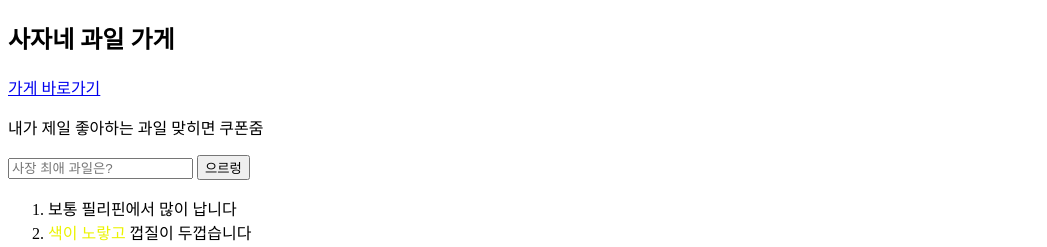
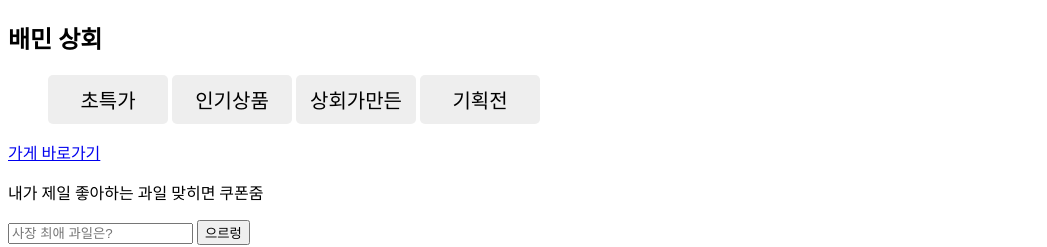
Before and after one commit to ella-yschoi/BaeminMart-Clone, a plain HTML site: page index.html in a window 1280 px wide. Shown: the top 247 px of the page, without its empty margins (0-1047 px from the left). Drawn offline with Linux system fonts and the light colour scheme.

Commit message:
docs: Add CSS selector

```diff
--- a/css/main.css
+++ b/css/main.css
@@ -1,6 +1,32 @@
 body {
     font-family: BM Hanna Pro;
 }
+
+.navbar li {
+    display: inline-block;
+    width: 100px;
+    text-align: center;
+    background: #eee;
+    padding: 10px;
+    border-radius: 5px;
+}
+
+.navbar a {
+    font-size: 20px;
+    text-decoration: none;
+    color: inherit; /* 현재 요소에서 상속된 색상 사용 */
+}
+
+.navbar a:hover {
+    text-decoration: none; /* 호버 시 밑줄 없애기 */
+    color: inherit; /* 호버 시 색상 변경하지 않음 */
+}
+
+/* 클릭 시 색상 변경을 없애기 위해 active 스타일을 재정의 */
+.navbar a:active {
+    color: inherit;
+}
+
 
 .pineapple-img {
     width: 300px;
--- a/index.html
+++ b/index.html
@@ -5,7 +5,13 @@
     <title>Document</title>
     <link href="/css/main.css" rel="stylesheet">
 </head>
-    <h2>사자네 과일 가게</h2>
+    <h2>배민 상회</h2>
+    <ul class="navbar">
+        <li><a href="#">초특가</a></li>
+        <li><a href="#">인기상품</a></li>
+        <li><a href="#">상회가만든</a></li>
+        <li><a href="#">기획전</a></li>
+    </ul>
     <p><a href="https://www.coupang.com/np/categories/420186">가게 바로가기</a></p>
     <p>내가 제일 좋아하는 과일 맞히면 쿠폰줌</p>
     <input placeholder="사장 최애 과일은?"/>
```
Also changed, not shown: 1 other file.
